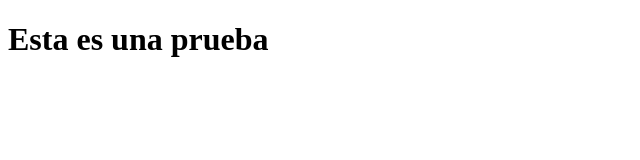
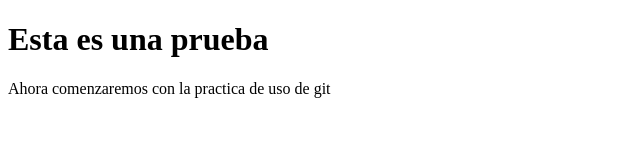
Before and after one commit to David-JP1/PruebaGit, a plain HTML site: page index.html in a window 1280 px wide. Shown: the whole page, without its empty margins (0-640 px from the left). Drawn offline with Linux system fonts and the light colour scheme.

Commit message:
Segunda prueba

```diff
--- a/index.html
+++ b/index.html
@@ -8,5 +8,6 @@
 </head>
 <body>
     <h1>Esta es una prueba</h1>
+    <p>Ahora comenzaremos con la practica de uso de git</p>
 </body>
 </html>
```
